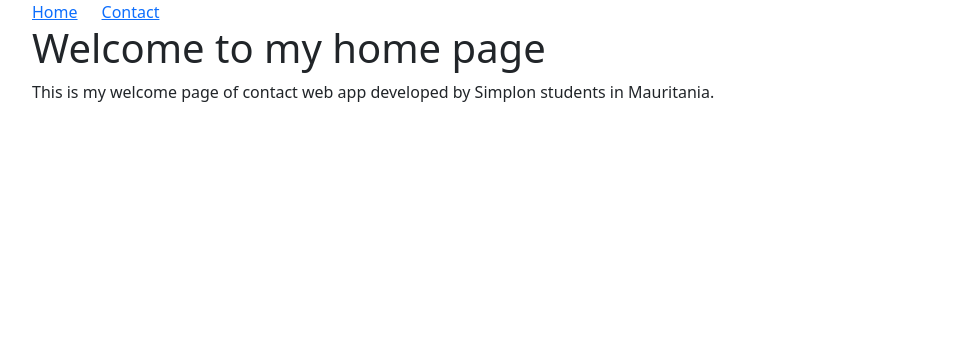
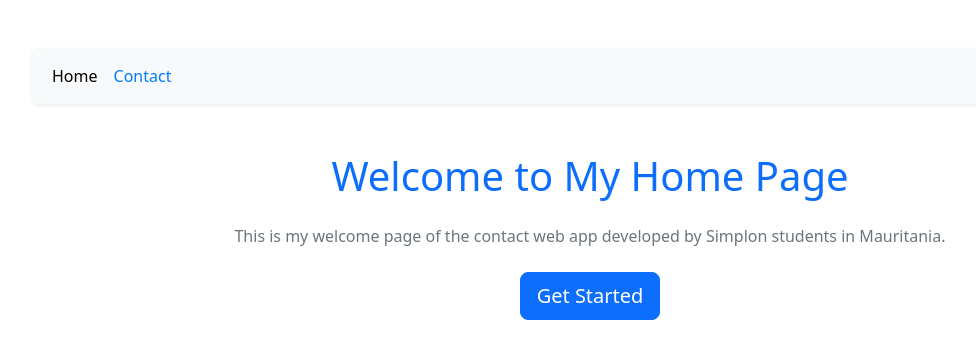
Before and after one commit to shyshasy/live-conding-contact-vuejs, a Vue app: page / in a window 1280 px wide. Shown: the top 358 px of the page, without its empty margins (50-1026 px from the left). Built offline with nearby package versions, Linux system fonts and the light colour scheme.

Commit message:
style commit

```diff
--- a/src/App.vue
+++ b/src/App.vue
@@ -1,12 +1,20 @@
-<script setup>
-</script>
-
 <template>
-  <div class="container">
-    <header>
-      <nav>
-        <router-link :to="{name: 'home'}" class="me-4">Home</router-link>
-        <router-link :to="{name: 'contact'}">Contact</router-link>
+  <div class="container mt-5">
+    <header class="mb-4">
+      <nav class="navbar navbar-expand-lg navbar-light bg-light rounded shadow-sm">
+        <div class="container">
+          <!-- <router-link :to="{ name: 'home' }" class="navbar-brand text-primary">Home</router-link> -->
+          <div class="collapse navbar-collapse">
+            <ul class="navbar-nav me-auto mb-2 mb-lg-0">
+              <li class="nav-item">
+                <router-link :to="{ name: 'home' }" class="nav-link active" aria-current="page">Home</router-link>
+              </li>
+              <li class="nav-item">
+                <router-link :to="{ name: 'contact' }" class="nav-link">Contact</router-link>
+              </li>
+            </ul>
+          </div>
+        </div>
       </nav>
     </header>
     <router-view />
@@ -14,4 +22,14 @@
 </template>
 
 <style scoped>
+/* Optional custom styles can go here */
+.navbar-brand {
+  font-weight: bold;
+}
+.nav-link {
+  color: #007bff;
+}
+.nav-link:hover {
+  color: #0056b3;
+}
 </style>
--- a/src/views/Home.vue
+++ b/src/views/Home.vue
@@ -1,12 +1,15 @@
-<script setup>
-</script>
-
 <template>
-  <h1>Welcome to my home page</h1>
-  <p>
-    This is my welcome page of contact web app developed by Simplon students in Mauritania.
-  </p>
+  <div class="container mt-5">
+    <h1 class="text-center text-primary mb-4">Welcome to My Home Page</h1>
+    <p class="text-center text-secondary">
+      This is my welcome page of the contact web app developed by Simplon students in Mauritania.
+    </p>
+    <div class="text-center mt-4">
+      <a href="#" class="btn btn-primary btn-lg">Get Started</a>
+    </div>
+  </div>
 </template>
 
 <style scoped>
+/* Add any additional custom styles here */
 </style>
```
Also changed, not shown: 1 other file (tests, documents, lock files or other folders).
